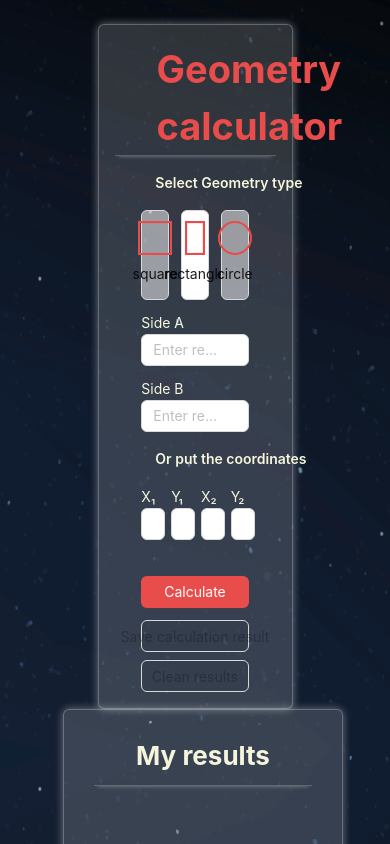
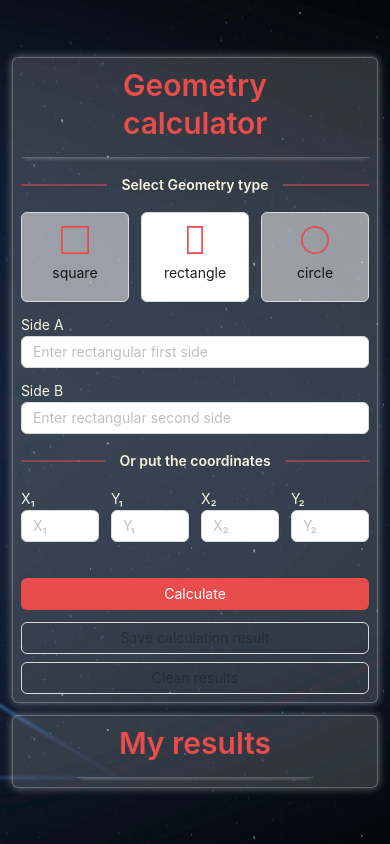
Before and after one commit to ev-indrik/geometry-calculator, a React (Vite) app: page / in a window 390 px wide. Shown: the top 844 px of the page. Built offline with nearby package versions, Linux system fonts and the light colour scheme.

Commit message:
style: responsiveness added

```diff
--- /dev/null
+++ b/src/_breakpoints.scss
@@ -0,0 +1,48 @@
+//===>> Breakpoint values
+
+$screen-xxs: 280px;
+$screen-xs: 480px;
+$screen-sm: 576px;
+$screen-md: 768px;
+$screen-lg: 992px;
+$screen-xl: 1200px;
+$screen-xxl: 1600px;
+
+// ===>> Range of breakpoints
+$breakpoint-ranges: (
+        xxs: (min: $screen-xxs, max: $screen-xs - 1),
+        xs:  (min: $screen-xs, max: $screen-sm - 1),
+        sm:  (min: $screen-sm, max: $screen-md - 1),
+        md:  (min: $screen-md, max: $screen-lg - 1),
+        lg:  (min: $screen-lg, max: $screen-xl - 1),
+        xl:  (min: $screen-xl, max: $screen-xxl - 1),
+        xxl: (min: $screen-xxl)
+);
+
+//===>> Mixins to down
+@mixin respond-to-down($breakpoint) {
+  @if map-has-key($breakpoint-ranges, $breakpoint) {
+    $max: map-get(map-get($breakpoint-ranges, $breakpoint), max);
+
+    @if $max {
+      @media (max-width: $max) {
+        @content;
+      }
+    } @else {
+      @warn "Breakpoint '#{$breakpoint}' has no max-width (probably it's the largest one).";
+    }
+  } @else {
+    @warn "Unknown breakpoint: '#{$breakpoint}'";
+  }
+}
+
+/* ===>>> sample of usage
+.card {
+  padding: 24px;
+
+  @include respond-to-down(md) {
+    padding: 12px;
+    background-color: #fff0f0;
+  }
+}
+*/
--- a/src/components/app-layout/AppLayout.scss
+++ b/src/components/app-layout/AppLayout.scss
@@ -1,3 +1,5 @@
+@import '../../breakpoints';
+
 .app-wrapper {
   min-height: 100vh;
   height: auto;
@@ -16,6 +18,19 @@
     height: 100%;
     padding: 24px 0;
 
+    @include respond-to-down(lg){
+      width: 90vw;
+    }
+
+    @include respond-to-down(md) {
+      width: 100vw;
+      padding: 8px 0;
+    }
+
+    @include respond-to-down(sm) {
+      width: 98vw;
+    }
+
     .calc-wrapper {
       height: 100%;
     }
@@ -33,22 +48,24 @@
       padding: 16px;
       background-color: rgba(255, 255, 255, 0.16);
       box-shadow: 0 0 8px rgba(255, 255, 255, 0.4);
+
+      @include respond-to-down(lg) {
+        padding: 16px;
+      }
+
+      @include respond-to-down(md) {
+        padding: 8px;
+      }
+
+      @include respond-to-down(sm) {
+        min-height: unset;
+      }
     }
   }
 
-    h1 {
+  h2 {
+    text-align: center;
     color: #E84D4B;
-        font-weight: 700;
-        font-size: 38px;
-        margin: 0;
-        padding: 0;
-    }
-
-    h2 {
-        color: beige;
-        font-weight: 700;
-        font-size: 26px;
-        margin: 10px 0 10px;
   }
 
   p {
--- a/src/components/app-layout/AppLayout.tsx
+++ b/src/components/app-layout/AppLayout.tsx
@@ -1,5 +1,5 @@
 import './AppLayout.scss'
-import {ConfigProvider, Row} from "antd";
+import {Col, ConfigProvider, Row} from "antd";
 
 import CalculatingSection from "../calculation-section/CalculatingSection.tsx";
 import ResultSection from "../result-section/ResultSection.tsx";
@@ -25,8 +25,8 @@ function AppLayout() {
                     <div className={'app-wrapper'}>
                         <div className={'container'}>
                             <Row justify={'center'} className={'calc-wrapper'}>
-                                <CalculatingSection/>
-                                <ResultSection/>
+                                    <CalculatingSection/>
+                                    <ResultSection/>
                             </Row>
                         </div>
                     </div>
--- a/src/components/calculation-section/CalculatingSection.scss
+++ b/src/components/calculation-section/CalculatingSection.scss
@@ -1,3 +1,5 @@
+@import '../../breakpoints';
+
 .calculation-box {
 
   .geometry-selector {
@@ -17,6 +19,11 @@
       height: 34px;
       margin-top: 10px;
 
+      @include respond-to-down(sm) {
+        width: 28px;
+        height: 28px;
+      }
+
       img {
         width: 100%;
         height: 100%;
--- a/src/components/calculation-section/CalculatingSection.tsx
+++ b/src/components/calculation-section/CalculatingSection.tsx
@@ -12,7 +12,7 @@ import {type ResultItem, useGeneralContext} from "../../context/context.tsx";
 import type {FormValues, GeometryShapesProps} from '../../types.ts';
 import {useGetCalculationResult} from "../../hooks/useGetCalculationResult.tsx";
 
-const {Paragraph} = Typography;
+const {Paragraph, Title} = Typography;
 
 const geometryShapes: GeometryShapesProps[] = [
     {
@@ -46,7 +46,6 @@ const CalculatingSection: FC = () => {
     const [isCoordsDisabled, setIsCoordsDisabled] = useState(false)
 
     const onFinish = (values: FormValues) => {
-
         const resultItem: ResultItem | undefined = getCalculationResult(activeSelectorId, values)
 
         if (!resultItem) {
@@ -97,19 +96,21 @@ const CalculatingSection: FC = () => {
     return (
         <>
             <Col
-                span={15}
+                xxl={15} xl={15} lg={15} md={14} sm={20} xs={23}
                 className={'calculation-box common-panel'}
             >
                 <Row justify={'center'}>
                     <Col>
                         <div className={'header-box'}>
-                            <h1>{'Geometry calculator'}</h1>
+                            <Title level={2}>{'Geometry calculator'}</Title>
                         </div>
                     </Col>
                 </Row>
 
                 <Row justify={'center'}>
-                    <Col span={16}>
+                    <Col
+                        xxl={16} xl={16} lg={18} md={18} sm={24} xs={24}
+                    >
 
                         <Col span={24}>
                             <Row justify={'center'}>
--- a/src/components/card-item/CardItem.scss
+++ b/src/components/card-item/CardItem.scss
@@ -1,6 +1,8 @@
+@import '../../breakpoints';
+
 .card-item {
   position: relative;
-  max-width: 250px;
+  //max-width: 250px;
   height: 80px;
   display: flex;
   align-items: center;
@@ -9,6 +11,10 @@
   border: 1px solid #8C8C8C;
   border-radius: 8px;
   padding: 10px 16px;
+
+  @include respond-to-down(sm) {
+    padding: 8px 8px;
+  }
 
   &.block {
     max-width: unset;
--- a/src/components/card-item/CardItem.tsx
+++ b/src/components/card-item/CardItem.tsx
@@ -7,9 +7,11 @@ import squareImg from "../../../public/shapes/square.svg";
 import rectangleImg from "../../../public/shapes/rectangle.svg";
 import circleImg from "../../../public/shapes/circle.svg";
 import closeImg from '../../../public/x.svg'
-import {Button} from "antd";
+import {Button, Tooltip, Typography} from "antd";
 import {useGeneralContext} from '../../context/context';
 import type {CardProps} from "../../types.ts";
+
+const {Paragraph} = Typography
 
 const CardItem: FC<CardProps> = ({areaResult, perimeterResult, geometryTypeId, timeStamp, uuid, isClosable = true, block}) => {
 
@@ -62,7 +64,14 @@ const CardItem: FC<CardProps> = ({areaResult, perimeterResult, geometryTypeId, t
                     {cardName}
                 </div>
                 <div className={'result-text'}>
-                    <p>{`Area: ${areaResult}² / Perimeter: ${perimeterResult}`}</p>
+                    <Tooltip title={(areaResult && areaResult?.toString()?.length > 6) ? `Area: ${areaResult}² / Perimeter: ${perimeterResult}` : ''}>
+                        <Paragraph
+                            style={{marginBottom:0, maxWidth: 180}}
+                            ellipsis={{rows: 1}}
+                        >
+                            {`Area: ${areaResult}² / Perimeter: ${perimeterResult}`}
+                        </Paragraph>
+                    </Tooltip>
                 </div>
                 <div className={'time-stamp'}>
                     {`Date: ${formattedData}`}
--- a/src/components/result-section/ResultSection.scss
+++ b/src/components/result-section/ResultSection.scss
@@ -1,11 +1,23 @@
+@import '../../breakpoints';
+
 .cards-section {
   margin-left: 16px;
   min-width: 280px;
-  border: 1px solid yellow;
+
+  @include respond-to-down(sm) {
+    margin-left: 0;
+    margin-top: 12px;
+    min-width: unset;
+  }
 
   .cards-container {
     height: 80vh;
     max-height: 80vh;
     overflow-y: auto;
+
+    @include respond-to-down(sm) {
+      height: auto;
+      max-height: unset;
+    }
   }
 }
--- a/src/components/result-section/ResultSection.tsx
+++ b/src/components/result-section/ResultSection.tsx
@@ -1,9 +1,11 @@
 import {type FC} from 'react';
-import {Col, Row, Space} from "antd";
+import {Col, Row, Space, Typography} from "antd";
 import CardItem from "../card-item/CardItem.tsx";
 
 import './ResultSection.scss'
 import {useGeneralContext} from "../../context/context.tsx";
+
+const {Title} = Typography;
 
 const ResultSection: FC = () => {
 
@@ -11,13 +13,13 @@ const ResultSection: FC = () => {
 
     return (
         <Col
+            xxl={8} xl={8} lg={8} md={8} sm={20} xs={23}
             className={'cards-section common-panel'}
-            // span={8}
         >
             <Row justify={'center'}>
                 <Col>
                     <div className={'header-box'}>
-                        <h2>{'My results'}</h2>
+                        <Title level={2}>{'My results'}</Title>
                     </div>
                 </Col>
             </Row>
```
Lines whose indentation alone changed are shown as unchanged.
